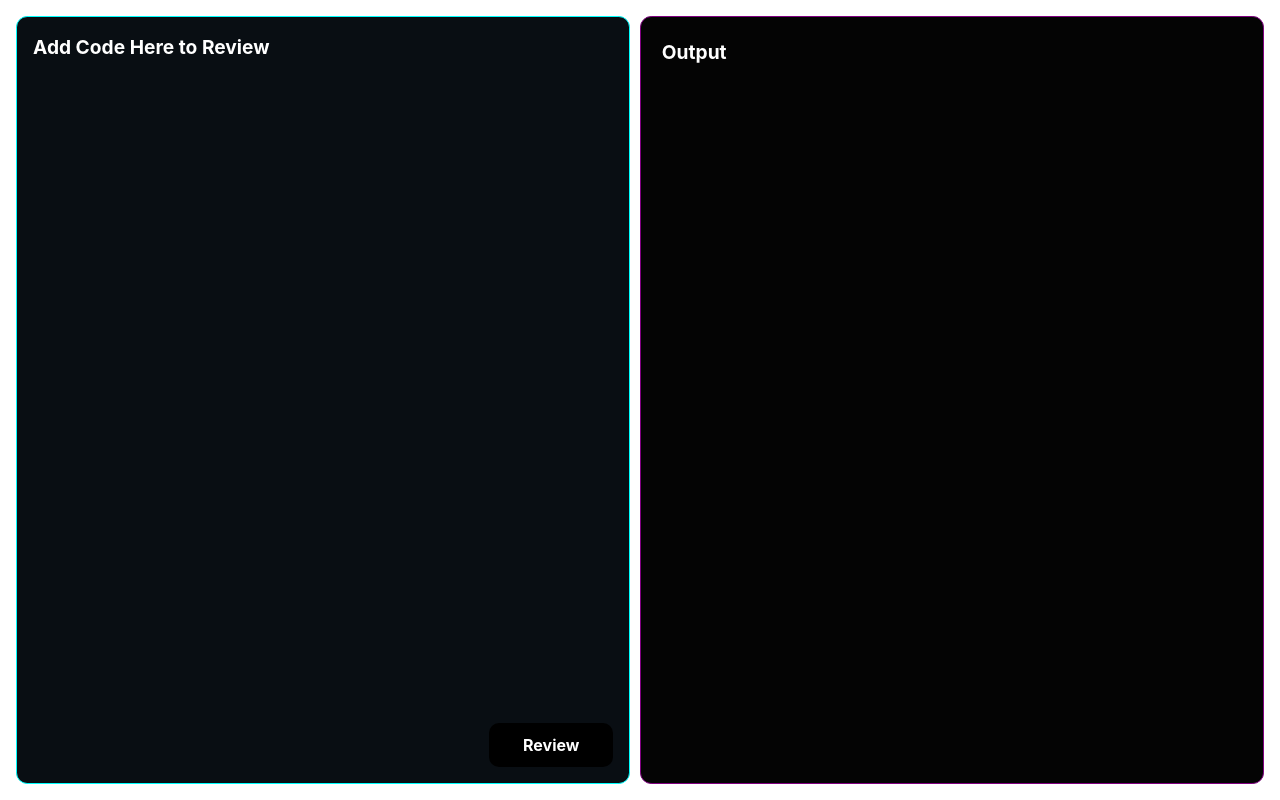
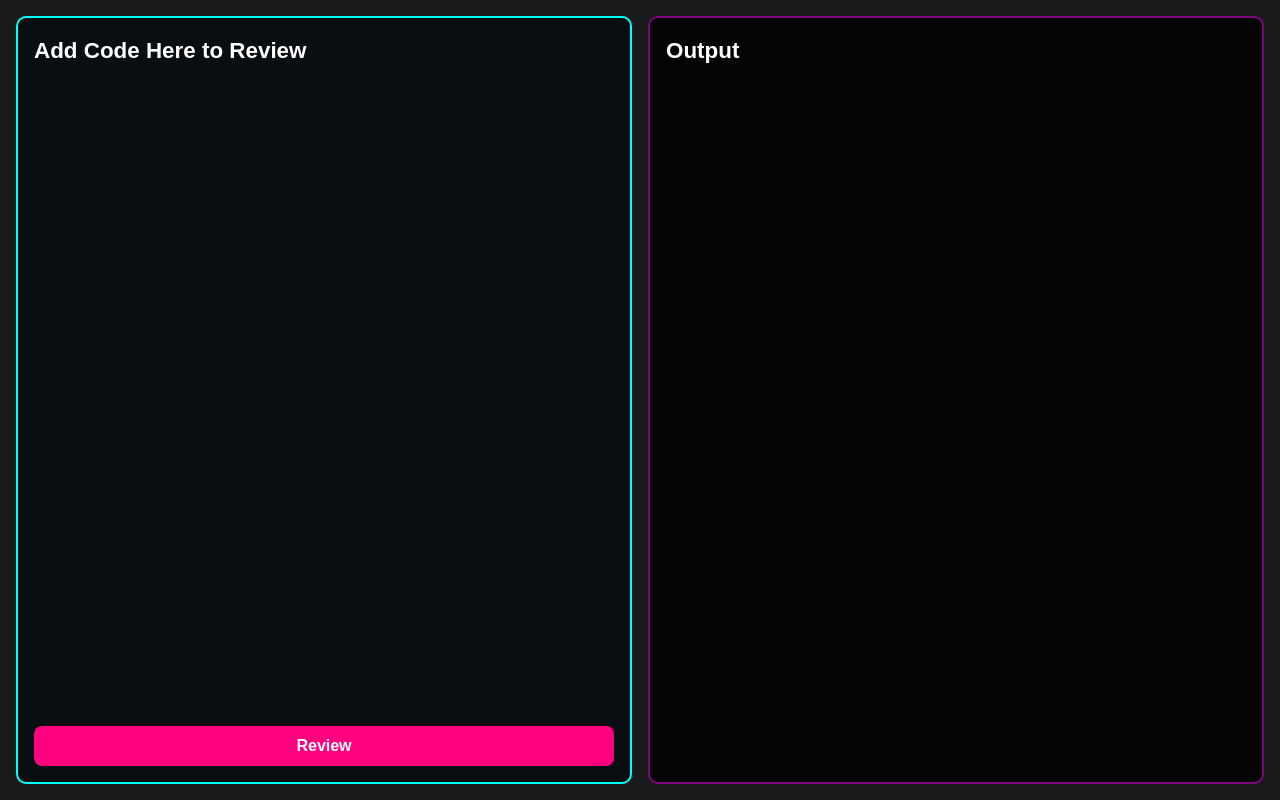
Before and after one commit to erru-2005/code-Reviewer, a React (Vite) app in the folder Frontend/: page / in a window 1280 px wide. Built offline with nearby package versions, Linux system fonts and the light colour scheme.

Commit message:
adding loading correctly

```diff
--- a/Frontend/src/App.css
+++ b/Frontend/src/App.css
@@ -1,3 +1,4 @@
+/* Reset */
 * {
   margin: 0;
   padding: 0;
@@ -7,137 +8,137 @@
 html, body, #root {
   height: 100%;
   width: 100%;
+  font-family: "Arial", sans-serif;
+  background-color: #1a1a1a;
+  color: white;
 }
 
+/* Layout - Responsive Design */
 main {
-  height: 100%;
-  width: 100%;
+  display: flex;
+  flex-wrap: wrap;
+  gap: 1rem;
   padding: 1rem;
-  display: flex;
-  gap: 0.6rem;
-  flex-wrap: wrap;
+  height: 100vh;
+  transition: all 0.3s ease-in-out;
 }
 
 /* Left and Right Panels */
-main .left,
-main .right {
+.left, .right {
   flex: 1;
-  border-radius: 0.7rem;
-  background-color: rgb(100, 157, 207);
+  min-height: 50vh;
+  border-radius: 10px;
+  padding: 1rem;
+  transition: all 0.3s ease-in-out;
+}
+
+/* Code Section */
+.left {
+  background-color: #090e13;
+  border: 2px solid aqua;
   display: flex;
   flex-direction: column;
   position: relative;
-  min-height: 50vh; /* Ensure both sections have enough height */
 }
 
-main .left {
-  background-color: #090e13;
-  border: 0.1rem solid aqua;
-  padding: 1rem;
-}
-
-main .right {
+/* Output Section */
+.right {
   background-color: #040404;
-  border: 0.1rem solid purple;
-  padding: 1.3rem;
+  border: 2px solid purple;
   overflow: auto;
 }
 
-/* Responsive Design - Move .right below .left in mobile */
+/* Mobile Responsive - Stack Panels Vertically */
 @media (max-width: 768px) {
   main {
     flex-direction: column;
   }
 
-  main .left,
-  main .right {
+  .left, .right {
     flex-basis: 100%;
-    min-height: 40vh;
+    min-height: 45vh;
   }
 }
 
-/* Panel Titles */
+/* Titles */
 .panel-title {
-  color: white;
-  font-size: 1.2rem;
+  font-size: 1.4rem;
   font-weight: bold;
   margin-bottom: 0.8rem;
 }
 
 /* Custom Scrollbar */
-main .left .code::-webkit-scrollbar {
+.left .code::-webkit-scrollbar {
   width: 6px;
 }
 
-main .left .code::-webkit-scrollbar-track {
+.left .code::-webkit-scrollbar-track {
   background: #090e13;
 }
 
-main .left .code::-webkit-scrollbar-thumb {
+.left .code::-webkit-scrollbar-thumb {
   background-color: #34495e;
   border-radius: 10px;
   border: 2px solid #090e13;
 }
 
-main .left .code {
+.left .code {
   scrollbar-width: thin;
   scrollbar-color: #34495e #090e13;
 }
 
 /* Button Styling */
 .btn {
-  position: absolute;
-  bottom: 1rem;
-  right: 1rem;
+  margin-top: 10px;
   cursor: pointer;
-  user-select: none;
-  display: inline-block;
-  background-color: black;
-  padding: 0.5rem 2rem;
-  border-radius: 10px;
+  background-color: #ff007f;
+  padding: 0.7rem 1.5rem;
+  border-radius: 8px;
   color: white;
   font-weight: bold;
   text-align: center;
   transition: all 0.3s ease-in-out;
-  border: 2px solid transparent;
+  border: none;
+  font-size: 1rem;
+  outline: none;
 }
 
-/* Hover and Click Effects */
+/* Button Effects */
 .btn:hover {
-  background-color: #222;
-  border-color: aqua;
+  background-color: #e60073;
 }
 
 .btn:active {
   transform: scale(0.95);
-  background-color: rgb(20, 20, 20);
+  background-color: #cc0066;
 }
 
 /* Code Editor */
-main .left .code pre,
+.left .code pre,
 .left .code {
   background-color: #090e13;
-  margin: 0;
-  padding: 0;
   width: 100%;
   height: 100%;
 }
 
+/* Remove Editor Border */
 textarea.npm__react-simple-code-editor__textarea {
   outline: none;
+  border: none;
 }
 
-/* Dark Skeleton Loader */
+/* Skeleton Loader */
 .skeleton-loader {
   width: 100%;
   height: 100%;
+  border-radius: 10px;
   background: linear-gradient(90deg, #2c2c2c 25%, #3b3b3b 50%, #2c2c2c 75%);
   background-size: 200% 100%;
-  animation: loading 1.5s infinite ease-in-out;
-  border-radius: 10px;
+  animation: skeleton-loading 1.5s infinite ease-in-out;
 }
 
-@keyframes loading {
+/* Skeleton Loading Animation */
+@keyframes skeleton-loading {
   0% {
     background-position: 200% 0;
   }
--- a/Frontend/src/App.jsx
+++ b/Frontend/src/App.jsx
@@ -54,9 +54,9 @@ function App() {
               }}
             />
           </div>
-          <div className="btn" onClick={codeReview}>
+          <button className="btn" onClick={codeReview}>
             Review
-          </div>
+          </button>
         </div>
 
         {/* Right Panel */}
```
